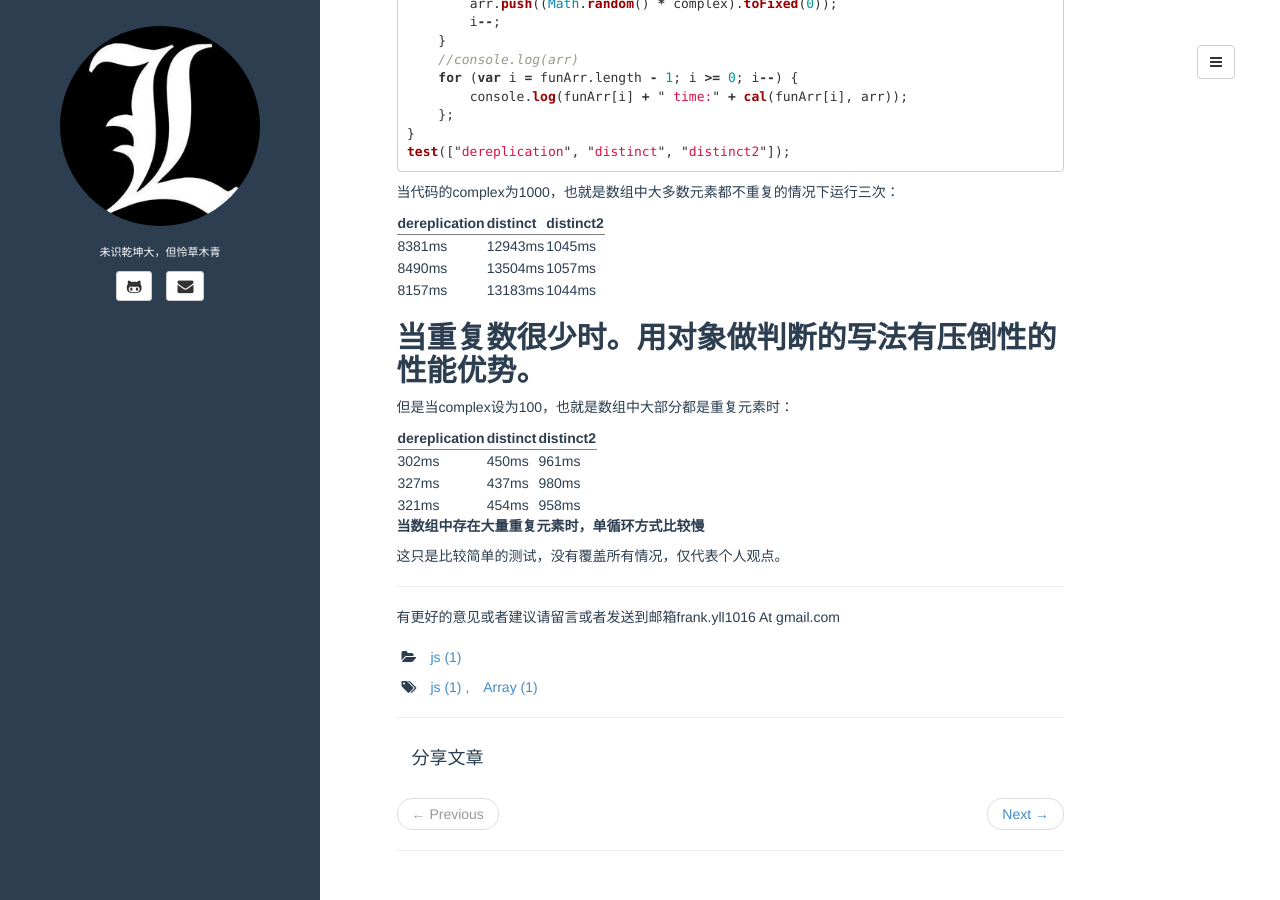
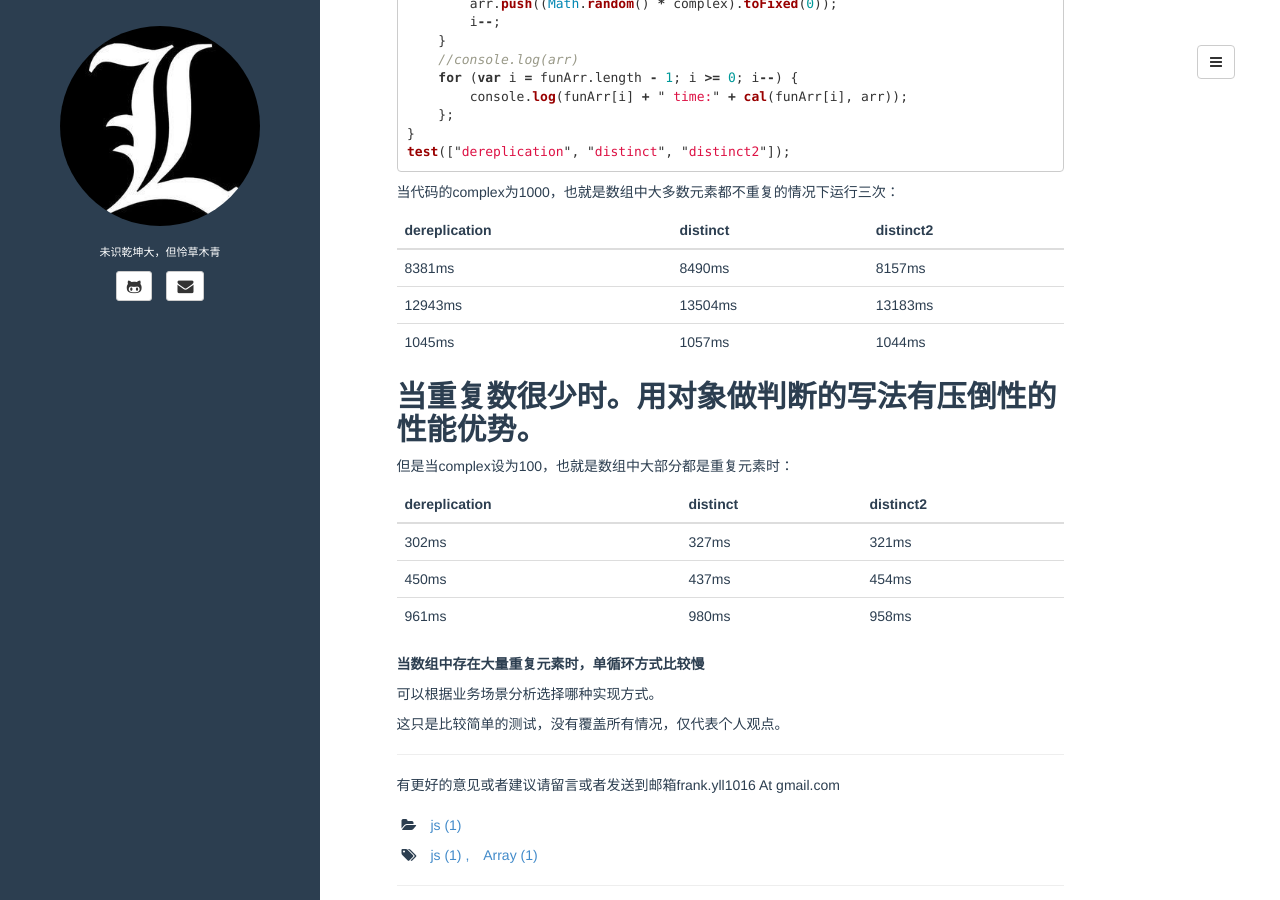
Before and after one commit to Yuliang-Lee/Yuliang-Lee.github.io, a Jekyll site: the page built from _posts/2015-06-13-js-array-distinct.md, in a window 1280 px wide and 900 px high, scrolled down 2742 px. Built offline with Jekyll 4.4.1, drawn with Linux system fonts in a browser that asks for light colours; comment, search, counter and statistics services are not loaded.

Commit message:
修改表格
由于内置的md表格样式不美观，改用bootstrap的表格类生成表格

```diff
--- a/_posts/2015-06-13-js-array-distinct.md
+++ b/_posts/2015-06-13-js-array-distinct.md
@@ -160,25 +160,67 @@ test(["dereplication", "distinct", "distinct2"]);
 
 当代码的complex为1000，也就是数组中大多数元素都不重复的情况下运行三次：
 
-| dereplication | distinct  | distinct2 |
-|:--------------|:----------|:----------|
-| 8381ms        | 12943ms   | 1045ms    |
-| 8490ms        | 13504ms   | 1057ms    |
-| 8157ms        | 13183ms   | 1044ms    |
-{: rules="groups"}
+<table class="table">
+   <thead>
+      <tr>
+         <th>dereplication</th>
+         <th>distinct</th>
+         <th>distinct2</th>
+      </tr>
+   </thead>
+   <tbody>
+      <tr>
+         <td>8381ms</td>
+         <td>8490ms</td>
+         <td>8157ms</td>
+      </tr>
+      <tr>
+         <td>12943ms</td>
+         <td>13504ms</td>
+         <td>13183ms</td>
+      </tr>
+      <tr>
+         <td>1045ms</td>
+         <td>1057ms</td>
+         <td>1044ms</td>
+      </tr>
+   </tbody>
+</table>
 
 **当重复数很少时。用对象做判断的写法有压倒性的性能优势。**
 ---------
 但是当complex设为100，也就是数组中大部分都是重复元素时：
 
-| dereplication | distinct | distinct2 |
-|:------------|:----------|:----------|
-| 302ms         | 450ms      | 961ms    |
-| 327ms         | 437ms      | 980ms    |
-| 321ms         | 454ms      | 958ms    |
-{: rules="groups"}
+<table class="table">
+   <thead>
+      <tr>
+         <th>dereplication</th>
+         <th>distinct</th>
+         <th>distinct2</th>
+      </tr>
+   </thead>
+   <tbody>
+      <tr>
+         <td>302ms</td>
+         <td>327ms</td>
+         <td>321ms</td>
+      </tr>
+      <tr>
+         <td>450ms</td>
+         <td>437ms</td>
+         <td>454ms</td>
+      </tr>
+      <tr>
+         <td>961ms</td>
+         <td>980ms</td>
+         <td>958ms</td>
+      </tr>
+   </tbody>
+</table>
 
 **当数组中存在大量重复元素时，单循环方式比较慢**
+
+可以根据业务场景分析选择哪种实现方式。
 
 这只是比较简单的测试，没有覆盖所有情况，仅代表个人观点。
 
```
